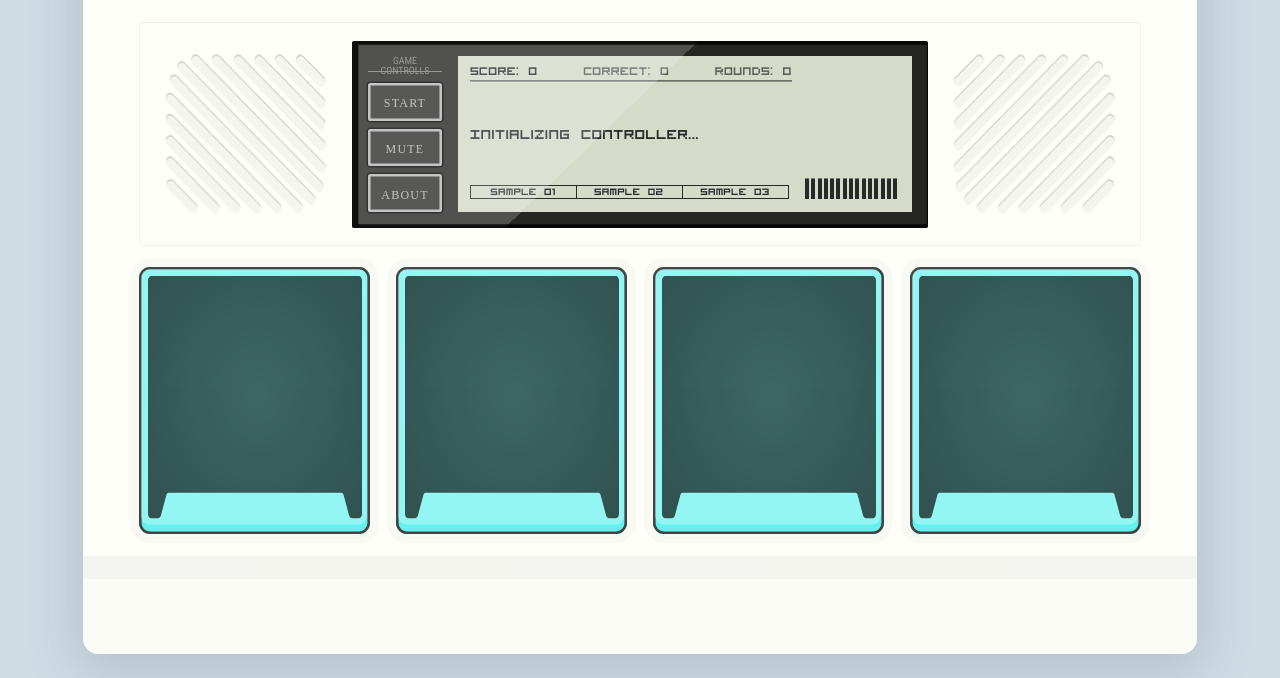
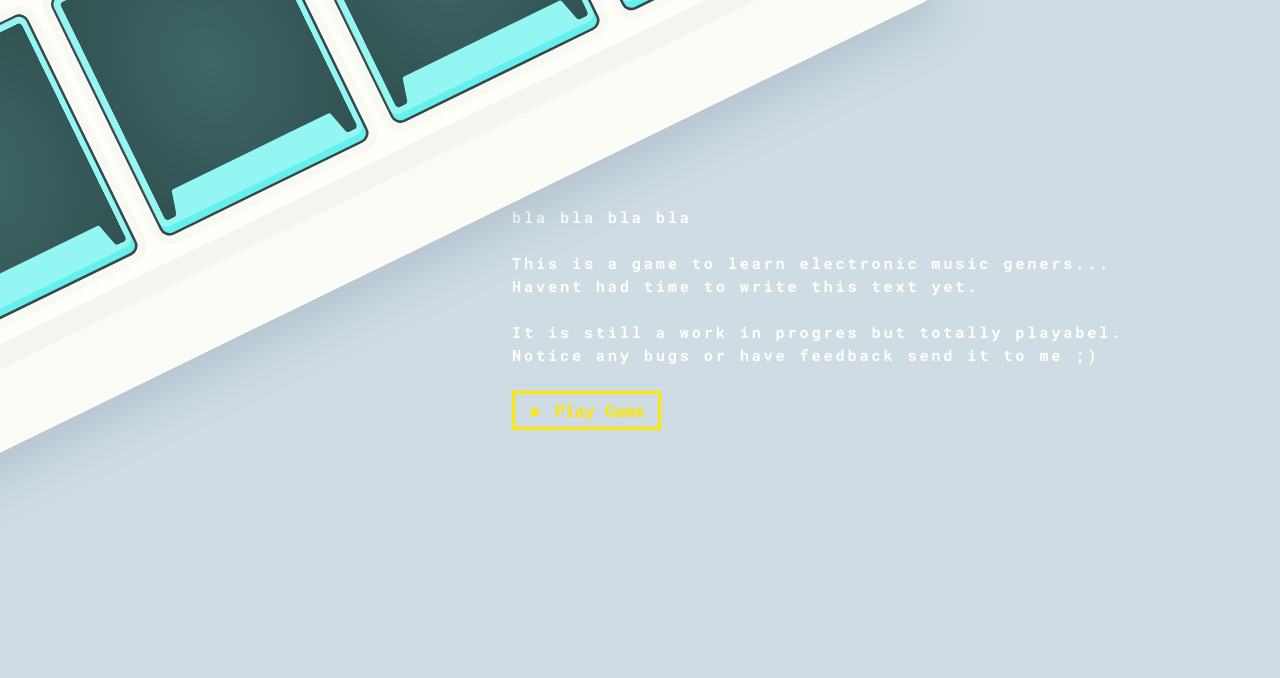
Before and after one commit to Hemmingsson/dancemusic.wtf, a website: page src/index.html in a window 1280 px wide. Shown: the part 122-800 px from the top of the page. Drawn offline with nearby package versions, Linux system fonts and the light colour scheme.

Commit message:
added introducion text

```diff
--- a/src/index.html
+++ b/src/index.html
@@ -3,15 +3,35 @@
 
 <head>
     <meta charset="UTF-8">
-    <title></title>
+    <meta name="viewport" content="width=device-width, initial-scale=1, shrink-to-fit=no">
+    <title>Dance music what the fuck</title>
     <!--build:css css/styles.min.css-->
     <link rel="stylesheet" href="css/styles.css">
     <!--endbuild-->
+    <meta name="application-name" content="Dancemusic.wtf">
+    <meta name="description" content="what the fuck is all these generes?">
+    <meta name="robots" content="index,follow">
+    <meta name="googlebot" content="index,follow">
+    <meta name="google" content="notranslate">
+
+    <link rel="me" href="https://github.com/Hemmingsson" type="text/html">
+    <link rel="me" href="mailto:hemmingsson.m@gmail.com">
+
 </head>
 
 <body>
     <div id="videoPlayer"></div>
-    <main class="controller">
+    <section class="intro">
+            <p>bla bla bla bla<br><br>
+            This is a game to learn electronic music geners...<br>
+            Havent had time to write this text yet. <br><br>
+            It is still a work in progres but totally playabel. <br>
+            Notice any bugs or have feedback send it to me ;)
+            </p>
+            <div class="start-button"><span>&#9658;</span> Play Game</div>
+
+    </section>
+    <main class="controller controller-offscreen">
         <div class="controller__decoration">
             <img class="logo" src="./img/logo.svg">
             <div class="cords">
--- a/src/js/main.js
+++ b/src/js/main.js
@@ -9,6 +9,7 @@ var scoreMultiplyer = 0
 
 var message = {
   start: 'Click Start to begin game',
+  ready: 'Controller Ready!',
   loading: 'Loading track...',
   what: 'What genere is playing?',
   buffering: 'Buffering Music...',
@@ -54,8 +55,19 @@ document.addEventListener('DOMContentLoaded', function (event) {
   initRippleEffect()
   initDisplayButtons()
   initPads()
+
+  document.getElementsByClassName('start-button')[0].addEventListener('click', function (event) {
+    console.log('hej')
+    var controller = document.getElementsByClassName('controller')[0]
+    controller.classList.remove('controller-offscreen')
+    setDisplayText('', false)
+    setTimeout(function () {
+      setDisplayText(message.start, true)
+    }, 900)
+  })
+
   waitForVideoPlayer(function () {
-    setDisplayText(message.start, true)
+    setDisplayText(message.ready, true)
   })
 })
 
--- a/src/scss/styles.scss
+++ b/src/scss/styles.scss
@@ -9,6 +9,7 @@ $light-gray: #cfdce4;
 $orange: #ff9058;
 $baby-blue: #58e1ff;
 $dark-black: #434343;
+$yellow: #ffe800;
 $red: #a30000;
 $cord-bevel: rgba(0, 0, 0, .07);
 $cord-io: #2d2d2d;
@@ -16,6 +17,7 @@ $display-color: #262b2a;
 $display-background-color: #d5dac9;
 $display-border-width: 1.2vw;
 $pad-border: .9vw;
+
 
 .ripple-burst {
     position: absolute;
@@ -38,7 +40,7 @@ $pad-border: .9vw;
 FONTS
 ========================================================================== */
 // Roboto Condenced
-@import url('https://fonts.googleapis.com/css?family=Roboto+Condensed:700,400');
+@import url('https://fonts.googleapis.com/css?family=Roboto+Condensed:700,400|Roboto+Mono:700');
 
 // Visitor
 @font-face {
@@ -70,6 +72,41 @@ body {
 }
 
 /* ==========================================================================
+Intro
+========================================================================== */
+
+.intro {
+    font-family: 'Roboto Mono', sans-serif;
+
+    position: absolute;
+    top: 41vh;
+    left: 40vw;
+    p {
+        font-weight: bold;
+        line-height: 1.5;
+
+        letter-spacing: .18em;
+
+        color: #fffffa;
+
+        @include responsive-font(1.2vw, 12px);
+    }
+    .start-button {
+        display: inline-block;
+
+        margin-top: 3vh;
+        padding: .5em .8em;
+
+        cursor: pointer;
+
+        color: $yellow;
+        border: 3px solid currentColor;
+
+        @include responsive-font(1.3vw, 12px);
+    }
+}
+
+/* ==========================================================================
 CONTROLLER
 ========================================================================== */
 .controller {
@@ -80,12 +117,17 @@ CONTROLLER
 
     user-select: none;
 
+    transform: rotate(0) translate(0, 0);
     border-radius: 1.2vw;
     background-color: $computer-white;
     background-image: linear-gradient(0deg, rgba(0, 0, 0, .01) 0%, rgba(0, 0, 0, .01) 10%, rgba(0, 0, 0, .04) 10%, rgba(0, 0, 0, .04) 13%, rgba(0, 0, 0, .00) 13%, rgba(0, 0, 0, .00) 87%, rgba(0, 0, 0, .04) 87%, rgba(0, 0, 0, .04) 90%, rgba(0, 0, 0, .01) 90%, rgba(0, 0, 0, .01) 100%);
     box-shadow: 0 .9vw 3.8vw .6vw rgba(68, 94, 119, .2);
+    transition: all 900ms cubic-bezier(0.645, 0.045, 0.355, 1);
+    @include center-children();
+}
 
-    @include center-children();
+.controller-offscreen{
+    transform: rotate(-26deg) translate(-13vw, -39vw);
 }
 
 /*
@@ -110,7 +152,7 @@ Controller Decoration
     height: 5vh;
 
     &__aux {
-        width: 60px;
+        width: 4vw;
         margin-left: 1.2vw;
 
         background-image: linear-gradient(-90deg, $cord-bevel 0%, $cord-bevel 20%, rgba(0, 0, 0, .00) 22%, rgba(0, 0, 0, .00) 78%, $cord-bevel 80%, $cord-bevel 100%);
@@ -130,7 +172,7 @@ Controller Decoration
 
         display: flex;
 
-        width: 10px;
+        width: 1.1vw;
         margin-left: 3vw;
 
         background-color: $cord-io;
```
Also changed, not shown: src/css/styles.css.
